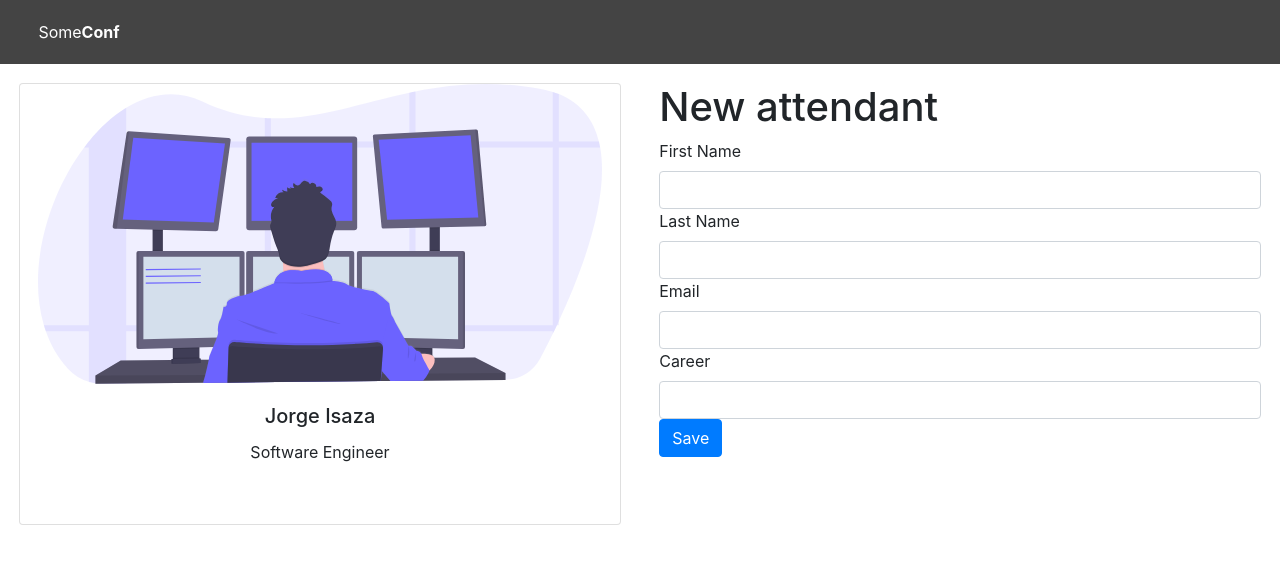
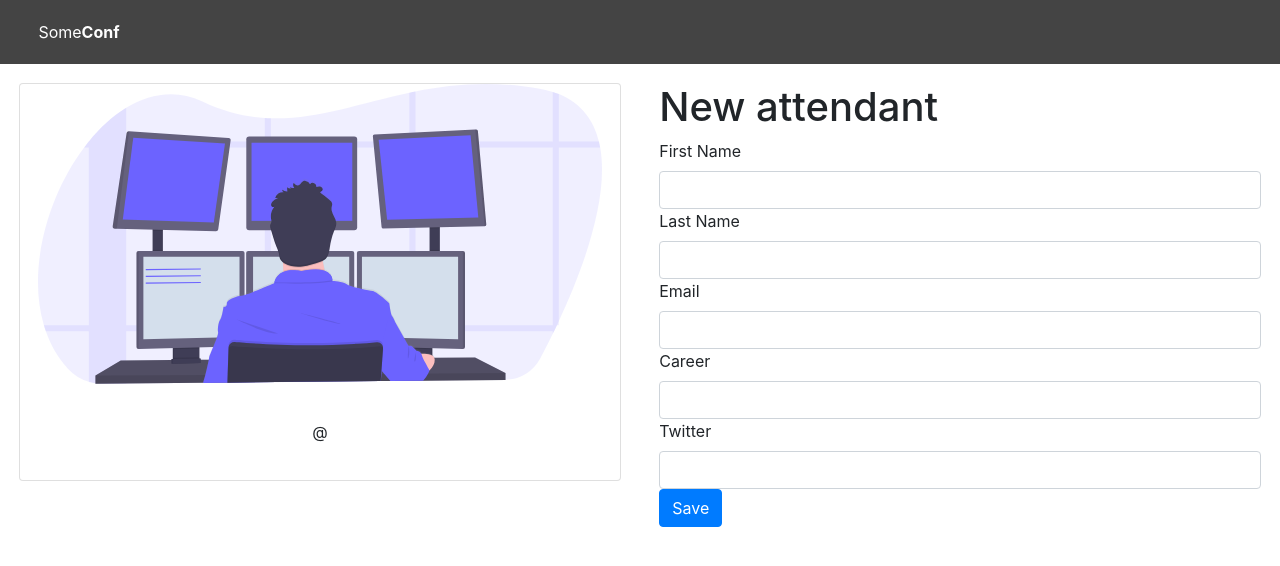
Before and after one commit to JorgeIsz/badges, a React (Create React App) app: page / in a window 1280 px wide. Shown: the top 566 px of the page. Built offline with nearby package versions, Linux system fonts and the light colour scheme.

Commit message:
Modificado: Badge de ejmplo modificable desde BadgeForm

```diff
--- a/src/components/Badge.js
+++ b/src/components/Badge.js
@@ -13,7 +13,7 @@ class Badge extends React.Component {
 				<div className="card-body">
 			 		<h5 className="card-title">{this.props.firstName} {this.props.lastName}</h5>
 			 		<p className="card-text">{this.props.career}</p>
-			 		<a href="#">{this.props.twitter}</a>
+			 		<p>@{this.props.twitter}</p>
 				</div>
 			</div>
 		)
--- a/src/components/BadgeForm.js
+++ b/src/components/BadgeForm.js
@@ -11,11 +11,7 @@ class BadgeForm extends React.Component {
 		career:"",
 	}
 
-	handleChange = e => {
-		this.setState({
-			[e.target.name]:e.target.value
-		})
-	}
+	handleChange = this.props.onChange
 
 	handleClick = () => {
 		console.log("CLG: button clicked")
@@ -33,7 +29,6 @@ class BadgeForm extends React.Component {
 							className="form-control"
 							onChange={this.handleChange}
 							name="firstName"
-							value={this.state.firstName}
 						/>
 						<label>Last Name</label>
 						<input
@@ -54,6 +49,12 @@ class BadgeForm extends React.Component {
 							onChange={this.handleChange}
 							name="career"
 						/>
+						<label>Twitter</label>
+						<input
+							className="form-control"
+							onChange={this.handleChange}
+							name="twitter"
+						/>
 						<button
 							type="button"
 							onClick={this.handleClick}
--- a/src/pages/BadgeNew.js
+++ b/src/pages/BadgeNew.js
@@ -7,6 +7,17 @@ import './styles/BadgeNew.css'
 
 class BadgeNew extends React.Component {
 
+	state = { form: {} }
+
+	handleChange = e => {
+		this.setState({
+			form: {
+				...this.state.form,
+				[e.target.name]: e.target.value
+			}
+		})
+	}
+
 	render(){
 		return (
 			<div className="badge-new">
@@ -14,13 +25,13 @@ class BadgeNew extends React.Component {
 				<div className="badge-new-content">
 					<div className="badges-list">
 						<Badge
-							firstName="Jorge"
-							lastName="Isaza"
-							twitter="@JorgeIsz"
-							career="Software Engineer"
+							firstName={this.state.form.firstName}
+							lastName={this.state.form.lastName}
+							career={this.state.form.career}
+							twitter={this.state.form.twitter}
 						/>
 					</div>
-				<BadgeForm className="badge-form"/>
+				<BadgeForm onChange={this.handleChange} className="badge-form"/>
 				</div>
 			</div>
 		)
```
Also changed, not shown: 1 other file (tests, documents, lock files or other folders).
